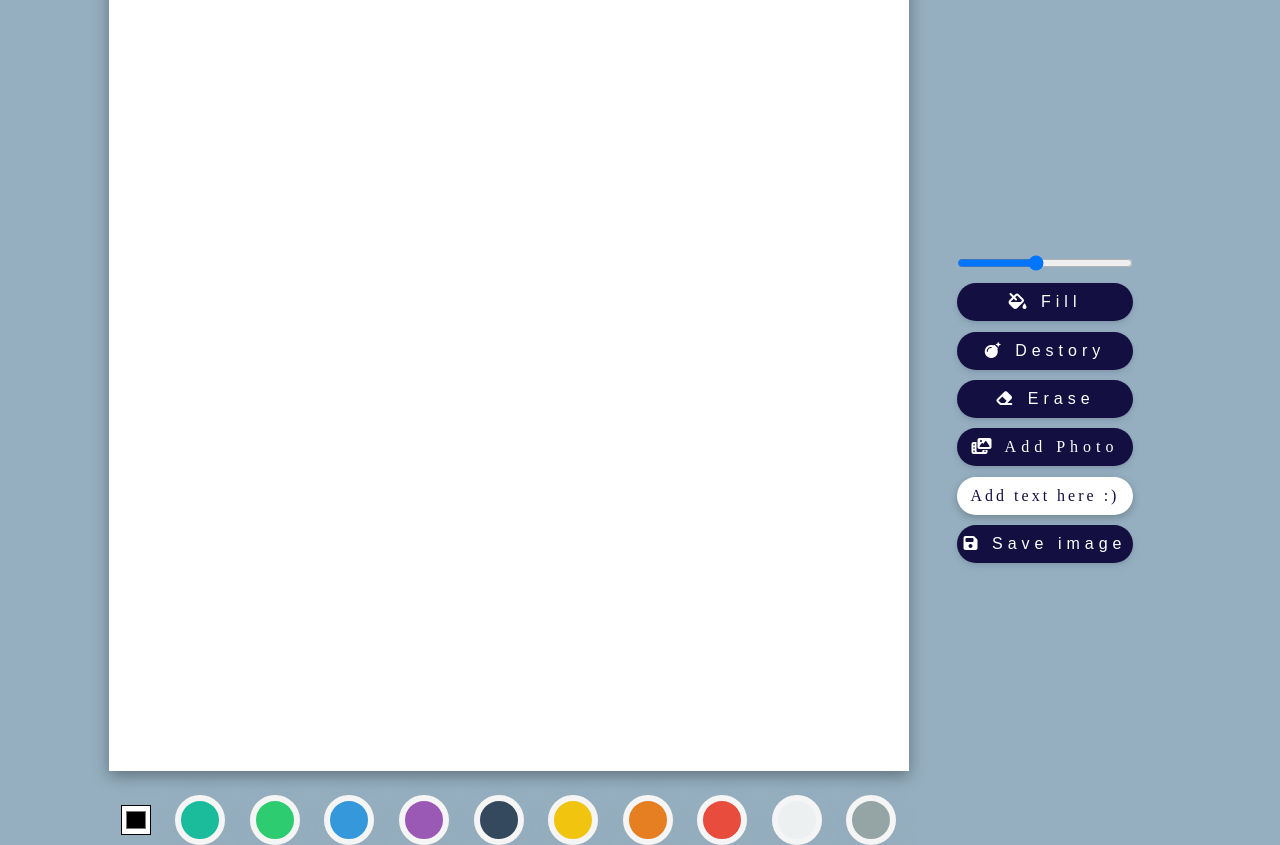
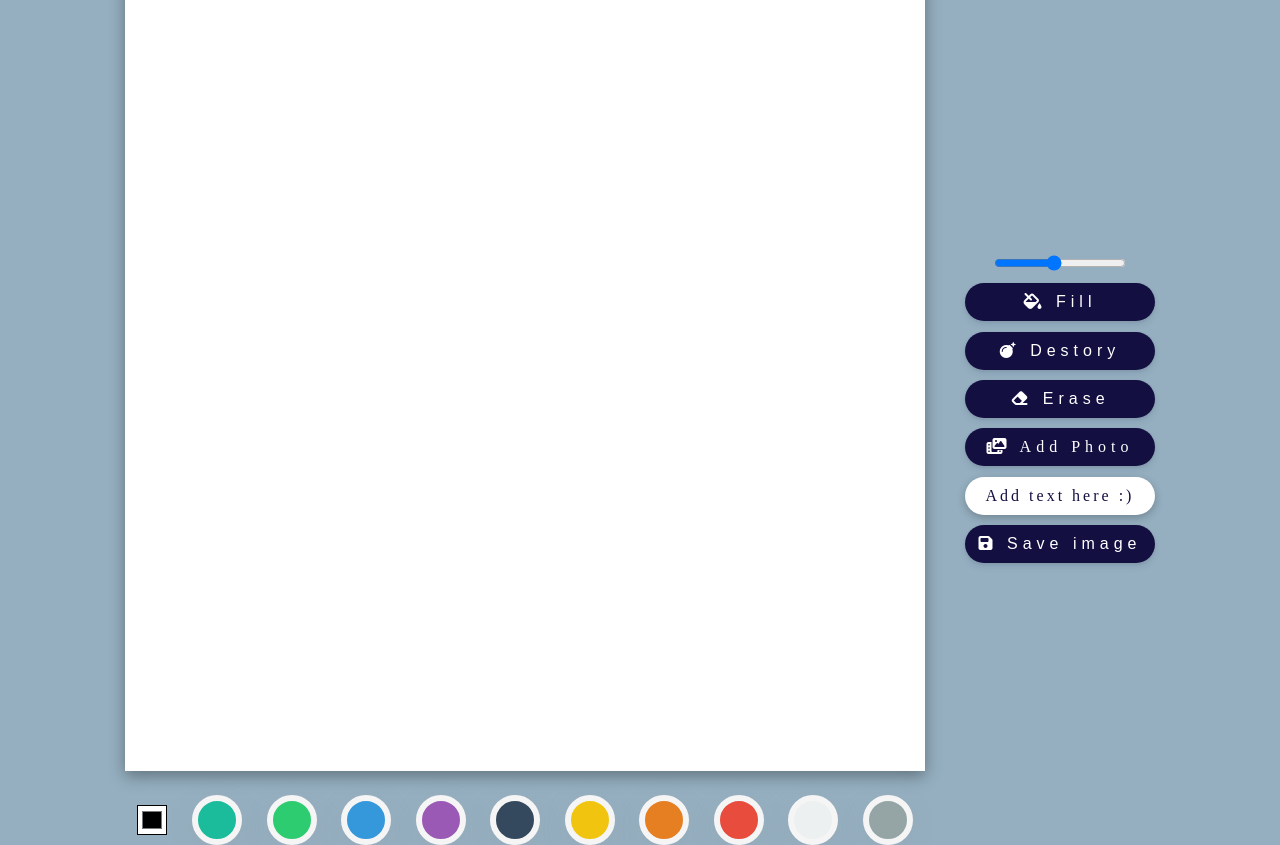
Before and after one commit to Ryu0012/canvas, a plain HTML site: page index.html in a window 1280 px wide. Drawn offline with Linux system fonts and the light colour scheme.

Commit message:
input#text부분 수정

```diff
--- a/styles.css
+++ b/styles.css
@@ -50,19 +50,19 @@ input#color {
 }
 
 .btns {
-  width: 20%;
+  width: 15%;
   height: 40%;
   display: flex;
   flex-direction: column;
   justify-content: space-around;
   align-items: center;
-  margin-left: 10px;
+  margin-left: 40px;
 }
 
 button,
 label {
   cursor: pointer;
-  width: 70%;
+  width: 100%;
   background-color: #130f40;
   color: white;
   font-size: 16px;
@@ -90,10 +90,11 @@ input#file {
 
 input#text {
   all: unset;
+  box-sizing: border-box;
   background-color: white;
-  padding: 10px 0;
+  padding: 10px 20px;
   border-radius: 28px;
-  width: 70%;
+  width: 100%;
   font-size: 16px;
   font-weight: 500;
   letter-spacing: 3px;
```
